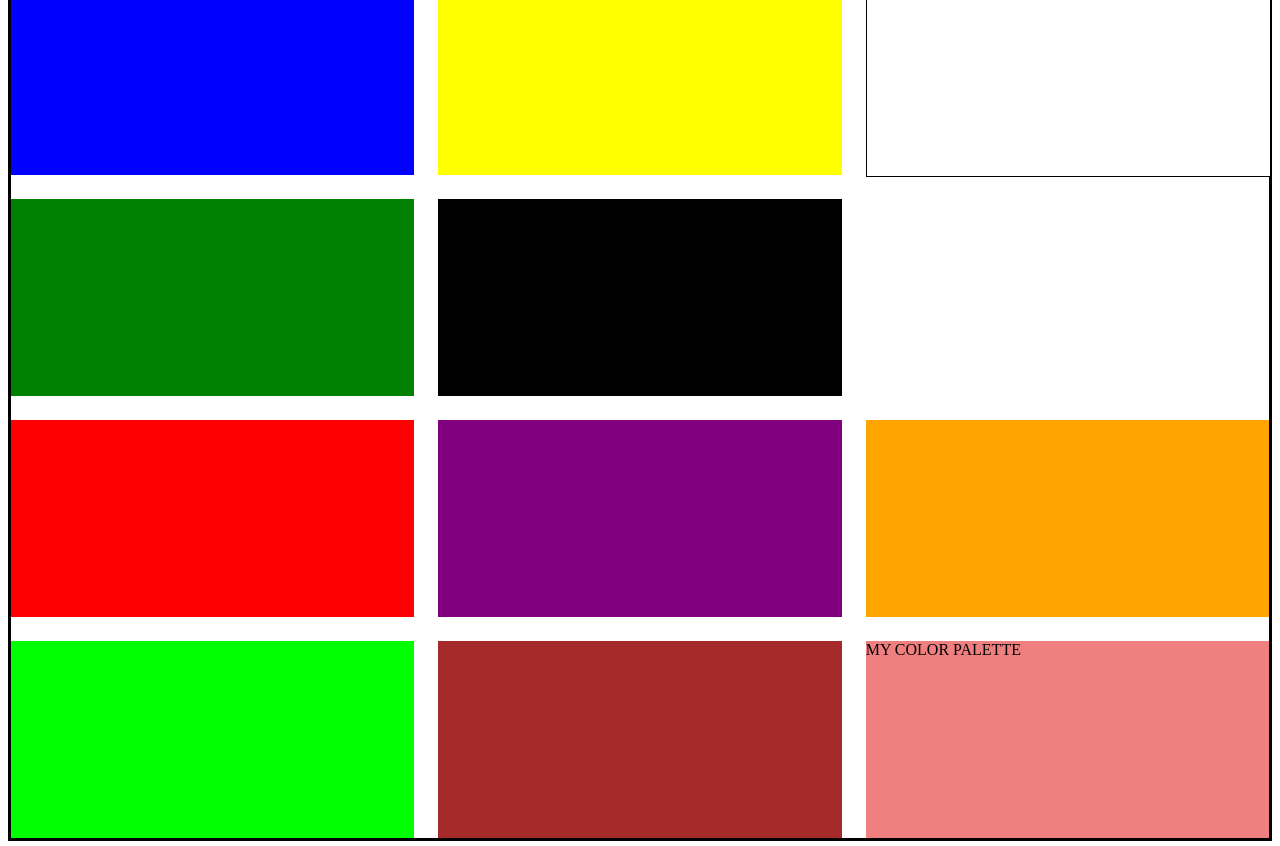
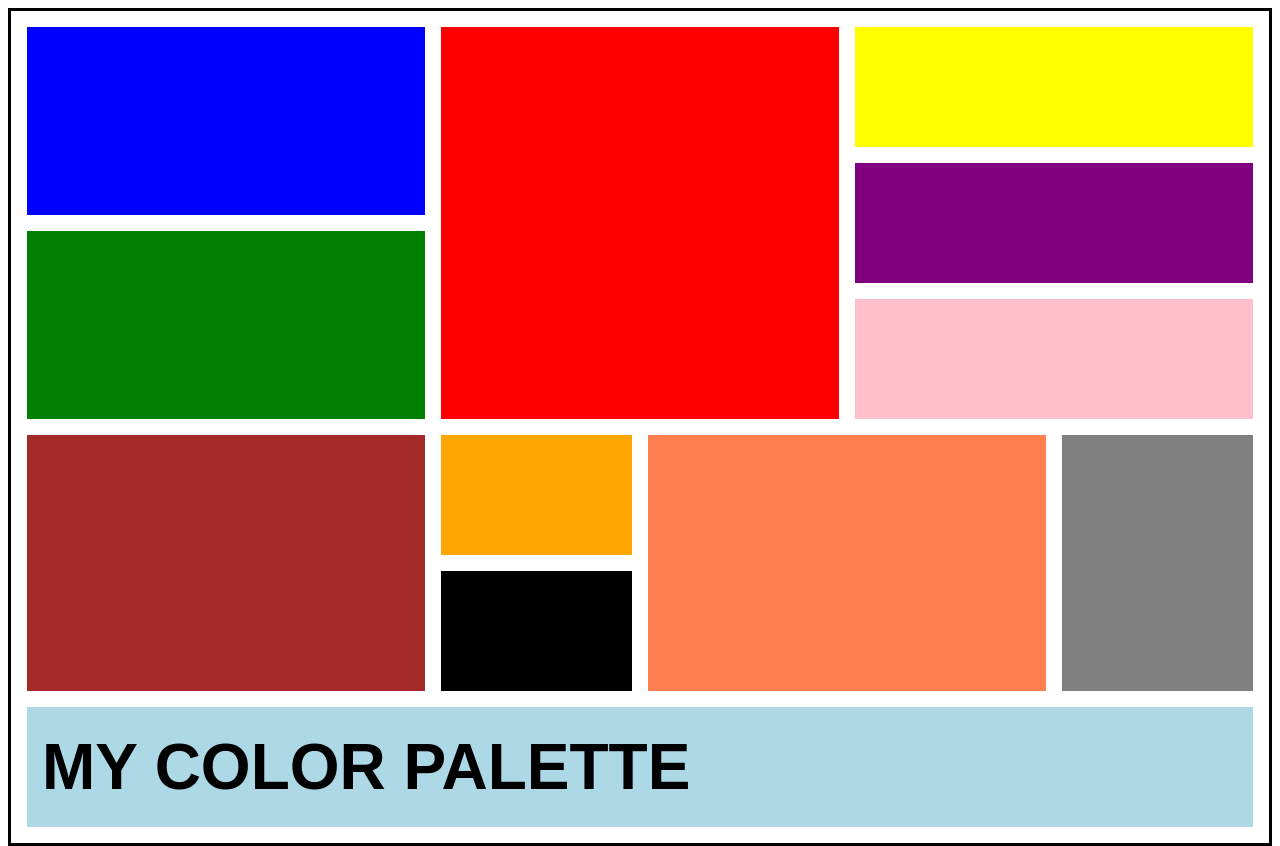
Before and after one commit to IdacJohansson/CssGrid_lesson10, a plain HTML site: page index.html in a window 1280 px wide. Drawn offline with Linux system fonts and the light colour scheme.

Commit message:
Updated columns and rows

```diff
--- a/index.html
+++ b/index.html
@@ -1,29 +1,29 @@
 <!DOCTYPE html>
 <html lang="en">
-<head>
-    <meta charset="UTF-8">
-    <meta name="viewport" content="width=device-width, initial-scale=1.0">
-    <link rel="stylesheet" href="styles/style.css">
+  <head>
+    <meta charset="UTF-8" />
+    <meta name="viewport" content="width=device-width, initial-scale=1.0" />
+    <link rel="stylesheet" href="styles/style.css" />
     <title>CSS Grid</title>
-</head>
-<body>
+  </head>
+  <body>
     <main>
-        <div class="grid-container">
-            <div class="grid-element blue"></div>
-            <div class="grid-element green"></div>
-            <div class="grid-element red"></div>
-            <div class="grid-element yellow"></div>
-            <div class="grid-element pink"></div>
-            <div class="grid-element purple"></div>
-            <div class="grid-element white"></div>
-            <div class="grid-element black"></div>
-            <div class="grid-element orange"></div>
-            <div class="grid-element lime"></div>
-            <div class="grid-element brown"></div>
-
-            <div class="grid-element light-coral">MY COLOR PALETTE</div>
-
+      <div class="grid-container">
+        <div class="blue"></div>
+        <div class="green"></div>
+        <div class="red"></div>
+        <div class="yellow"></div>
+        <div class="purple"></div>
+        <div class="pink"></div>
+        <div class="brown"></div>
+        <div class="orange"></div>
+        <div class="black"></div>
+        <div class="gray"></div>
+        <div class="coral"></div>
+        <div class="lightblue">
+          <p class="my-color-palette-text">MY COLOR PALETTE</p>
         </div>
+      </div>
     </main>
-</body>
+  </body>
 </html>
--- a/styles/style.css
+++ b/styles/style.css
@@ -1,99 +1,102 @@
-body{
+body {
   height: 100vh;
 }
 
-main{
+main {
   display: flex;
   justify-content: center;
   align-items: center;
   height: 100%;
 }
 
-.grid-container{
+.grid-container {
   display: grid;
-    grid-template-columns: 1fr 1fr 1fr;
-    grid-template-rows: repeat(4, minmax(auto, 1fr));
-    gap: 24px;
+  grid-template-columns: repeat(6, 1fr);
+  grid-template-rows: repeat(12, 1fr);
+  gap: 16px;
   width: 100%;
+  height: 100%;
+  padding: 16px;
+  margin: auto;
   border: black solid;
 }
 
-.grid-element{
-    max-width: 448px;
-    width: 100%;
-    min-height: 195px;
-    height: 100%;
+.blue {
+  background-color: blue;
+  grid-column: 1 / span 2;
+  grid-row: 1 / span 3;
 }
 
-.blue{
-    background-color: blue;
-    grid-column: 1 / 2;
-    grid-row: 1 / 2;
+.green {
+  background-color: green;
+  grid-column: 1 / span 2;
+  grid-row: 4 / span 3;
 }
 
-.green{
-    background-color: green;
-    grid-column: 1;
-    grid-row: 2;
+.red {
+  background-color: red;
+  grid-column: 3 / span 2;
+  grid-row: 1 / span 6;
 }
 
-.red{
-    background-color: red;
-    grid-column: 1;
-    grid-row: 3;
+.yellow {
+  background-color: yellow;
+  grid-column: 5 / span 2;
+  grid-row: 1 / span 2;
 }
 
-.yellow{
-    background-color: yellow;
-    grid-column: 2;
-    grid-row: 1;
+.purple {
+  background-color: purple;
+  grid-column: 5 / span 2;
+  grid-row: 3 / span 2;
 }
 
-.pink{
+.pink {
   background-color: pink;
-    grid-column: 2;
-    grid-row: 2;
+  grid-column: 5 / span 2;
+  grid-row: 5 / span 2;
 }
 
-.purple{
-    background-color: purple;
-    grid-column: 2;
-    grid-row: 3;
+.brown {
+  background-color: brown;
+  grid-column: 1 / span 2;
+  grid-row: 7 / span 4;
 }
 
-.white{
-    background-color: white;
-    border: black solid 1px;
-    grid-column: 3;
-    grid-row: 1;
+.orange {
+  background-color: orange;
+  grid-row: 7 / span 2;
 }
 
-.black{
+.black {
   background-color: black;
-    grid-column: 2;
-    grid-row: 2;
+  grid-row: 9 / span 2;
 }
 
-.orange{
-    background-color: orange;
-    grid-column: 3;
-    grid-row: 3;
+.gray {
+  background-color: gray;
+  grid-row: 7 / span 4;
 }
 
-.lime{
-    background-color: lime;
-    grid-column: 1;
-    grid-row: 4;
+.coral {
+  background-color: coral;
+  grid-column: 4 / span 2;
+  grid-row: 7 / span 4;
 }
 
-.brown{
-    background-color: brown;
-    grid-column: 2;
-    grid-row: 4;
+.lightblue {
+  background-color: lightblue;
+  grid-column: 1 / span 6;
+  grid-row: 11 / span 2;
+  display: flex;
+  align-items: center;
+  justify-content: flex-start;
+  padding-left: 10px;
 }
 
-.light-coral{
-    background-color: lightcoral;
-    grid-column: 3;
-    grid-row: 4;
+.my-color-palette-text {
+  font-family: Arial, Helvetica, sans-serif;
+  font-weight: 700;
+  font-size: 64px;
+  padding: 5px;
 }
```
Lines whose indentation alone changed are shown as unchanged.
